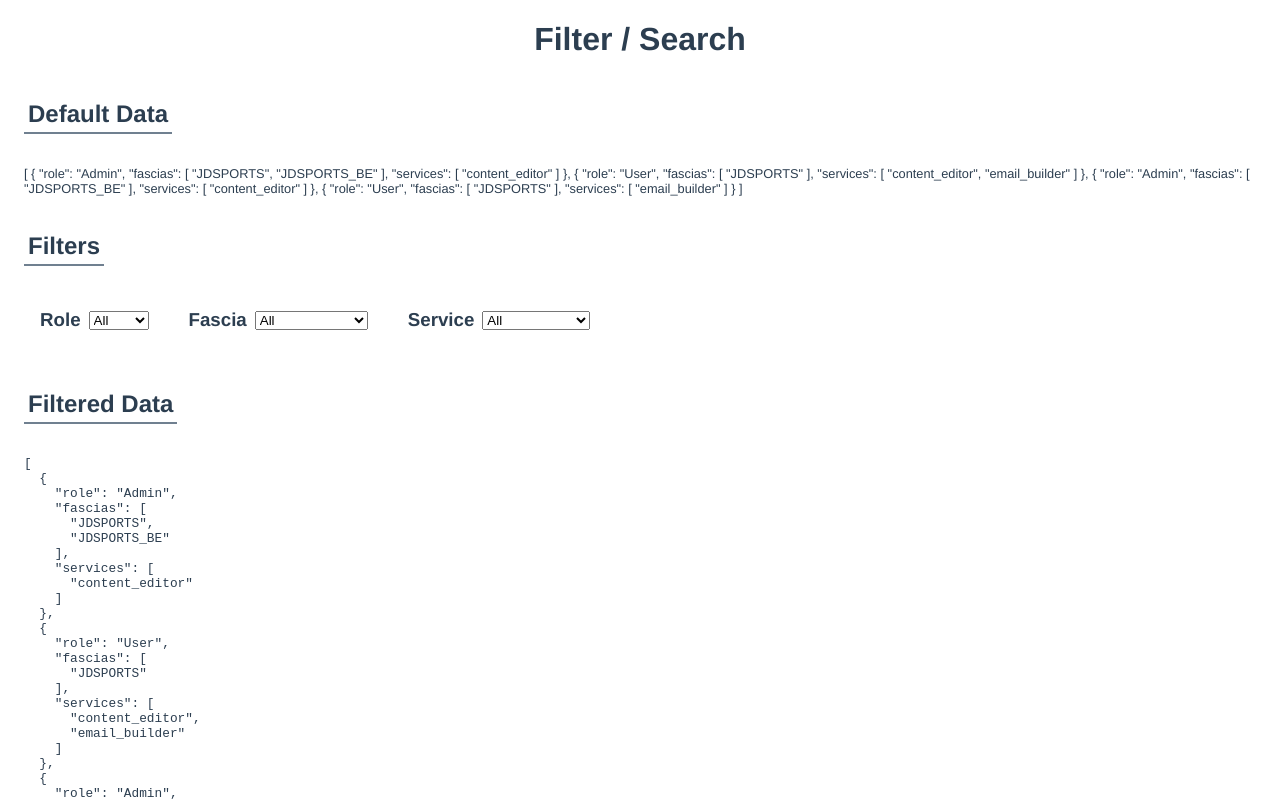
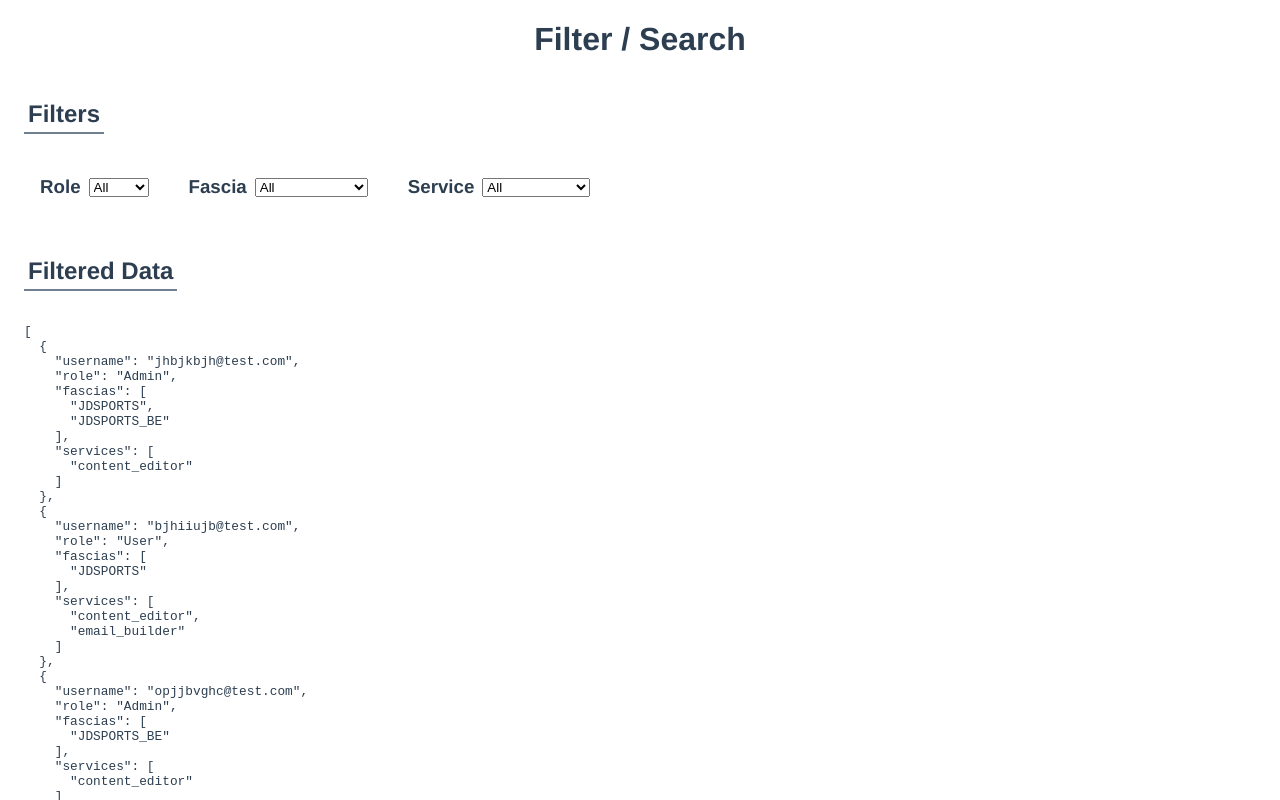
Before and after one commit to aclarke211/search-filter, a Vue app: page / in a window 1280 px wide. Shown: the top 800 px of the page. Built offline with nearby package versions, Linux system fonts and the light colour scheme.

Commit message:
Accept content from props for the data and select boxes.

```diff
--- a/src/App.vue
+++ b/src/App.vue
@@ -1,18 +1,18 @@
 <template>
   <div id="app">
     <h1 class="title">Filter / Search</h1>
-    <FilterExample />
+    <SelectFilter />
   </div>
 </template>
 
 <script>
-import FilterExample from '@/components/FilterExample.vue';
+import SelectFilter from '@/components/SelectFilter.vue';
 
 export default {
   name: 'app',
 
   components: {
-    FilterExample,
+    SelectFilter,
   },
 };
 </script>
--- a/src/components/FilterExample.vue
+++ b/src/components/SelectFilter.vue
@@ -1,10 +1,5 @@
 <template>
-  <div class="filter__outer">
-    <div class="default-data data">
-      <h2 class="default-data__title data-title">Default Data</h2>
-      <p class="default-data__json data-json">{{ this.items }}</p>
-    </div>
-
+  <div :class="className">
     <div class="filters">
       <h2 class="filters__title data-title">Filters</h2>
       <div class="select-filters">
@@ -40,33 +35,48 @@
 
 <script>
 export default {
-  name: 'FilterExample',
+  name: 'SelectFilter',
 
-  data: () => ({
-    items: [
+  props: {
+    /**
+    * The original data that will be filterd by the component
+    */
+    dataToFilter: {
+      type: Array,
+      default: () => ([
         {
+          username: 'jhbjkbjh@test.com',
           role: 'Admin',
           fascias: ['JDSPORTS', 'JDSPORTS_BE'],
           services: ['content_editor'],
         },
         {
+          username: 'bjhiiujb@test.com',
           role: 'User',
           fascias: ['JDSPORTS'],
           services: ['content_editor', 'email_builder'],
         },
         {
+          username: 'opjjbvghc@test.com',
           role: 'Admin',
           fascias: ['JDSPORTS_BE'],
           services: ['content_editor'],
         },
         {
+          username: 'dfxgvbbhj@test.com',
           role: 'User',
           fascias: ['JDSPORTS'],
           services: ['email_builder'],
         },
-    ],
+      ]),
+    },
 
-    selectFilters: [
+    /**
+    * The select boxes used to filter the data
+    */
+    selectFilters: {
+      type: Array,
+      default: () => ([
         {
           label: 'Role',
           current: '',
@@ -121,7 +131,12 @@ export default {
             },
           ],
         },
-    ],
+      ]),
+    },
+  },
+
+  data: () => ({
+    className: 'select-filter',
   }),
 
   computed: {
@@ -138,7 +153,7 @@ export default {
     },
 
     filteredData() {
-      let filteredArray = this.items;
+      let filteredArray = this.dataToFilter;
 
       filteredArray = this.filterByValue('role', this.selectedRole, filteredArray);
       filteredArray = this.filterByValue('fascias', this.selectedFascia, filteredArray);
@@ -199,6 +214,7 @@ export default {
 </script>
 
 <style lang="scss">
+.select-filter {
   .data {
     margin: 1rem 0;
 
@@ -229,4 +245,5 @@ export default {
       }
     }
   }
+}
 </style>
```
Lines whose indentation alone changed are shown as unchanged.
